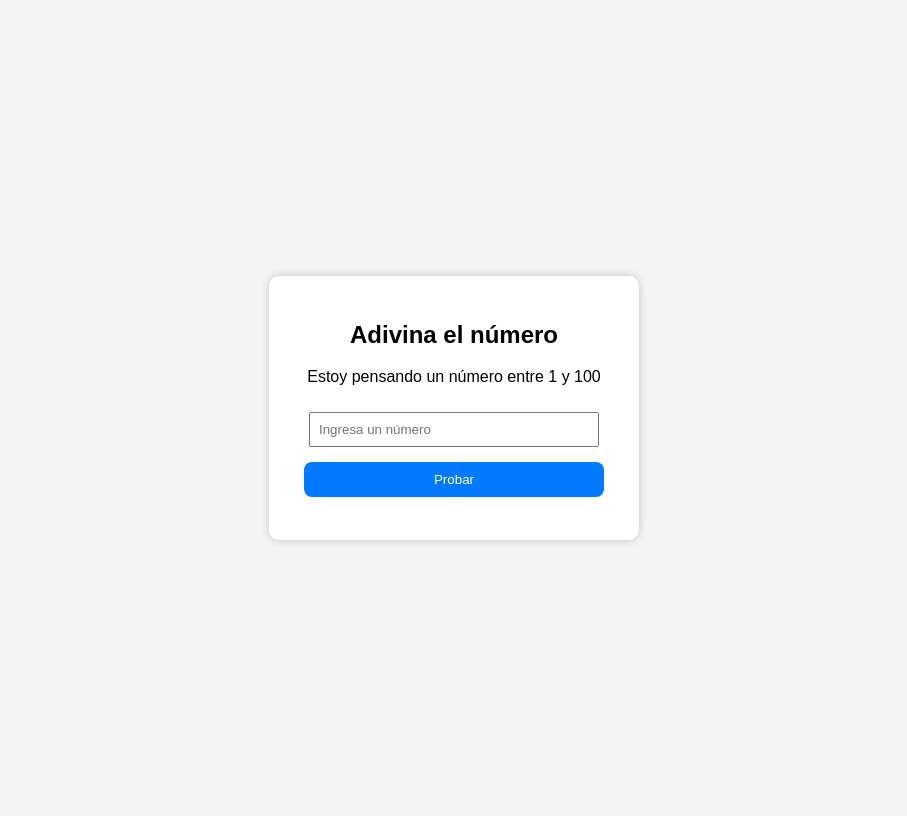
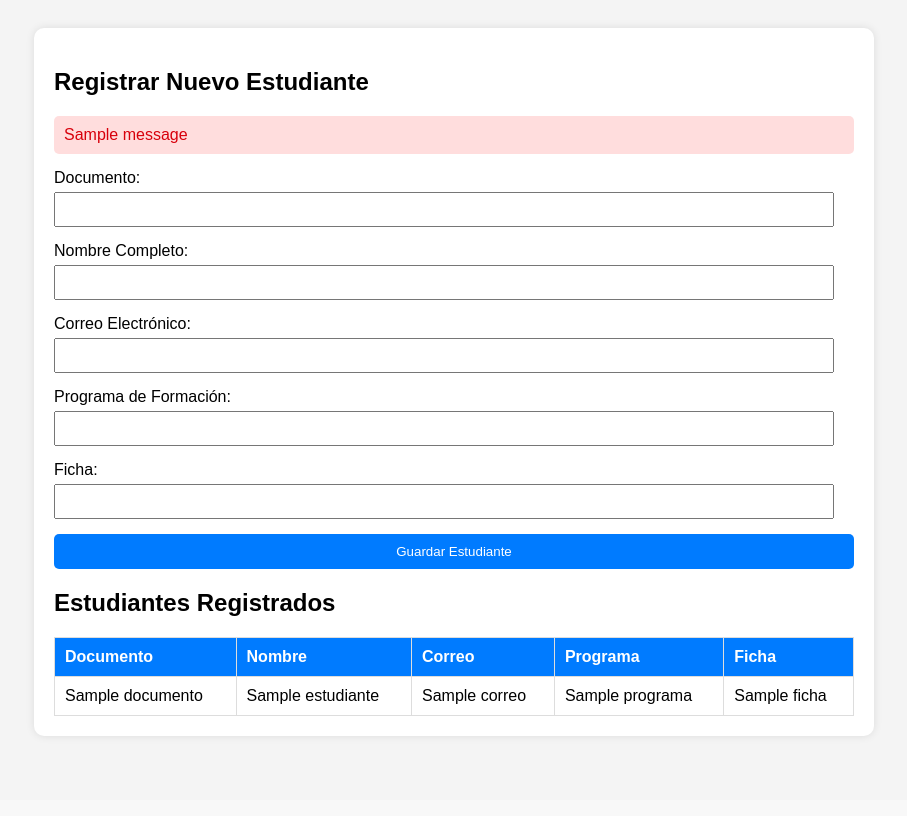
Before and after one commit to Aniflexyt/python1, a Flask app: page / in a window 1280 px wide. Shown: the whole page, without its empty margins (186-1093 px from the left). After the commit the page ends 738 px from the top, so only its background shows below. Run offline with Flask 3, Linux system fonts and the light colour scheme; one stand-in notice (Sample message) is shown; a database or web service that is not in the repository returns one stand-in record (values such as "Sample title"); some libraries are stand-ins or nearby versions.

Commit message:
Update index.html

```diff
--- a/templates/index.html
+++ b/templates/index.html
@@ -2,83 +2,71 @@
 <html lang="es">
 <head>
     <meta charset="UTF-8">
-    <title>Adivina el Número</title>
-
+    <title>Gestión de Estudiantes</title>
     <style>
-        body {
-            background: #f4f4f4;
-            font-family: Arial;
-            display: flex;
-            height: 100vh;
-            justify-content: center;
-            align-items: center;
-        }
-        .card {
-            background: white;
-            padding: 25px 35px;
-            border-radius: 10px;
-            box-shadow: 0px 0px 8px rgba(0,0,0,0.2);
-            text-align: center;
-            width: 300px;
-        }
-        input {
-            padding: 8px;
-            width: 90%;
-            margin-top: 10px;
-            margin-bottom: 15px;
-        }
-        button {
-            padding: 10px;
-            width: 100%;
-            background: #007bff;
-            color: white;
-            border: none;
-            border-radius: 8px;
-            cursor: pointer;
-        }
-        button:hover {
-            background: #0056b3;
-        }
-        .button {
-            padding: 10px;
-            width: 100%;
-            background: #007bff;
-            color: white;
-            border: none;
-            border-radius: 8px;
-            cursor: pointer;
-        }
-        .button:hover {
-            background: #0056b3;
-        }
-        a{
-            text-decoration:none;
-            font-family: Arial;
-        }
-        .msg {
-            margin-top: 10px;
-            font-size: 18px;
-            font-weight: bold;
-            color: #333;
-        }
+        body { font-family: Arial; background: #f4f4f4; padding: 20px; }
+        .container { max-width: 800px; margin: auto; background: white; padding: 20px; border-radius: 10px; box-shadow: 0px 0px 8px rgba(0,0,0,0.1); }
+        input { width: 95%; padding: 8px; margin: 5px 0 15px 0; }
+        button { padding: 10px; width: 100%; background: #007bff; color: white; border: none; border-radius: 5px; cursor: pointer; }
+        button:hover { background: #0056b3; }
+        table { width: 100%; border-collapse: collapse; margin-top: 20px; }
+        th, td { padding: 10px; border: 1px solid #ddd; text-align: left; }
+        th { background-color: #007bff; color: white; }
+        .alert { padding: 10px; background-color: #ffdddd; color: #d8000c; margin-bottom: 15px; border-radius: 5px; }
     </style>
 </head>
+<body>
+<div class="container">
+    <h2>Registrar Nuevo Estudiante</h2>
 
-<body>
-<div class="card">
-    <h2>Adivina el número</h2>
-    <p>Estoy pensando un número entre 1 y 100</p>
+    {% with messages = get_flashed_messages() %}
+      {% if messages %}
+        {% for message in messages %}
+          <div class="alert">{{ message }}</div>
+        {% endfor %}
+      {% endif %}
+    {% endwith %}
 
-    <form method="POST">
-        <input type="number" name="intento" placeholder="Ingresa un número" required>
-        <button type="submit">Probar</button>
+    <form action="/registrar" method="POST">
+        <label>Documento:</label>
+        <input type="text" name="documento" required>
+
+        <label>Nombre Completo:</label>
+        <input type="text" name="nombre" required>
+
+        <label>Correo Electrónico:</label>
+        <input type="email" name="correo" required>
+
+        <label>Programa de Formación:</label>
+        <input type="text" name="programa" required>
+
+        <label>Ficha:</label>
+        <input type="text" name="ficha" required>
+
+        <button type="submit">Guardar Estudiante</button>
     </form>
 
-    {% if mensaje %}
-    <p class="msg">{{ mensaje }}</p>
-    {% endif %}
-    <br>
+    <h2>Estudiantes Registrados</h2>
+    <table>
+        <tr>
+            <th>Documento</th>
+            <th>Nombre</th>
+            <th>Correo</th>
+            <th>Programa</th>
+            <th>Ficha</th>
+        </tr>
+        {% for est in estudiantes %}
+        <tr>
+            <td>{{ est[0] }}</td>
+            <td>{{ est[1] }}</td>
+            <td>{{ est[2] }}</td>
+            <td>{{ est[3] }}</td>
+            <td>{{ est[4] }}</td>
+        </tr>
+        {% else %}
+        <tr><td colspan="5">No hay estudiantes registrados.</td></tr>
+        {% endfor %}
+    </table>
 </div>
 </body>
-
 </html>
```
